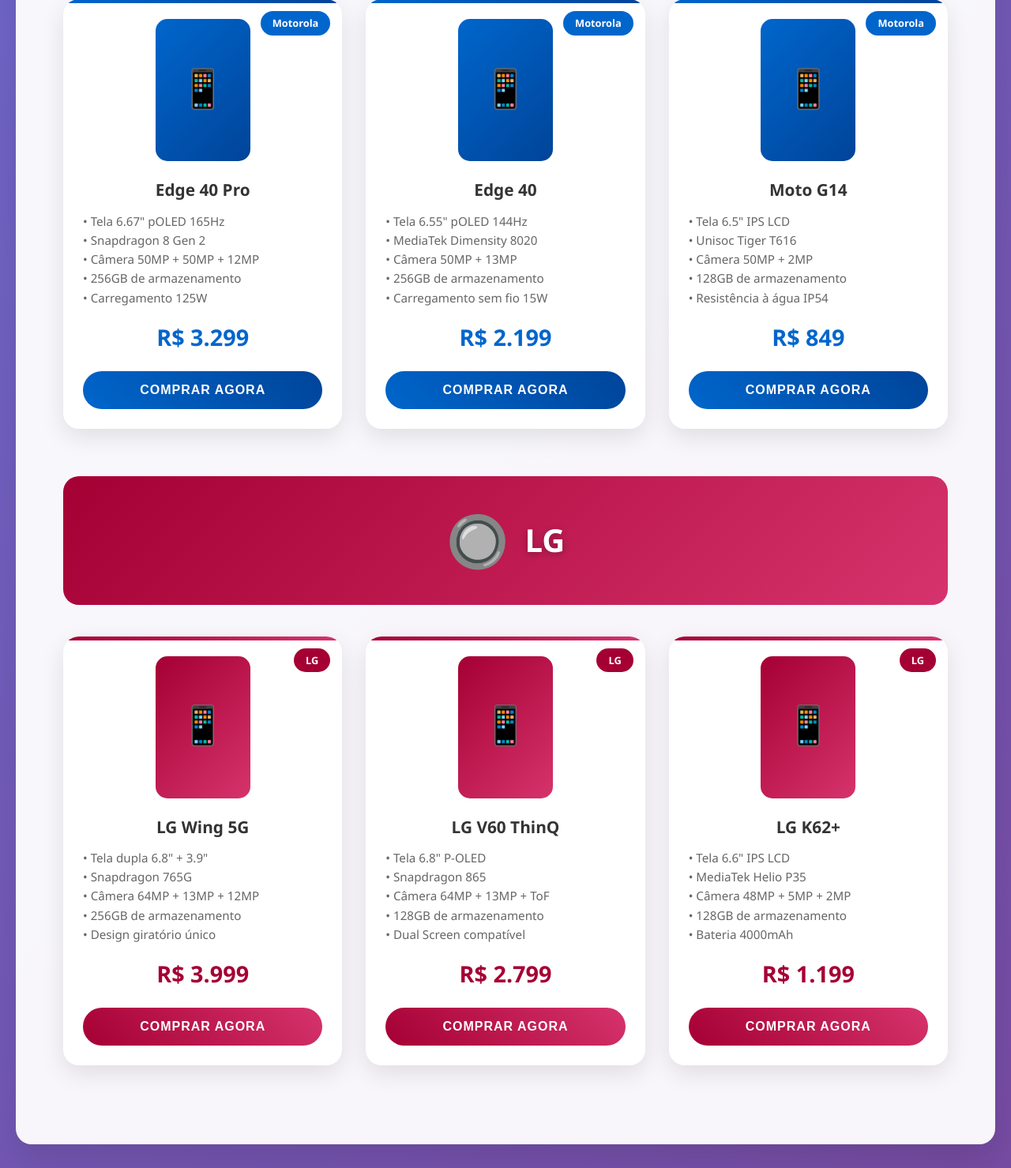
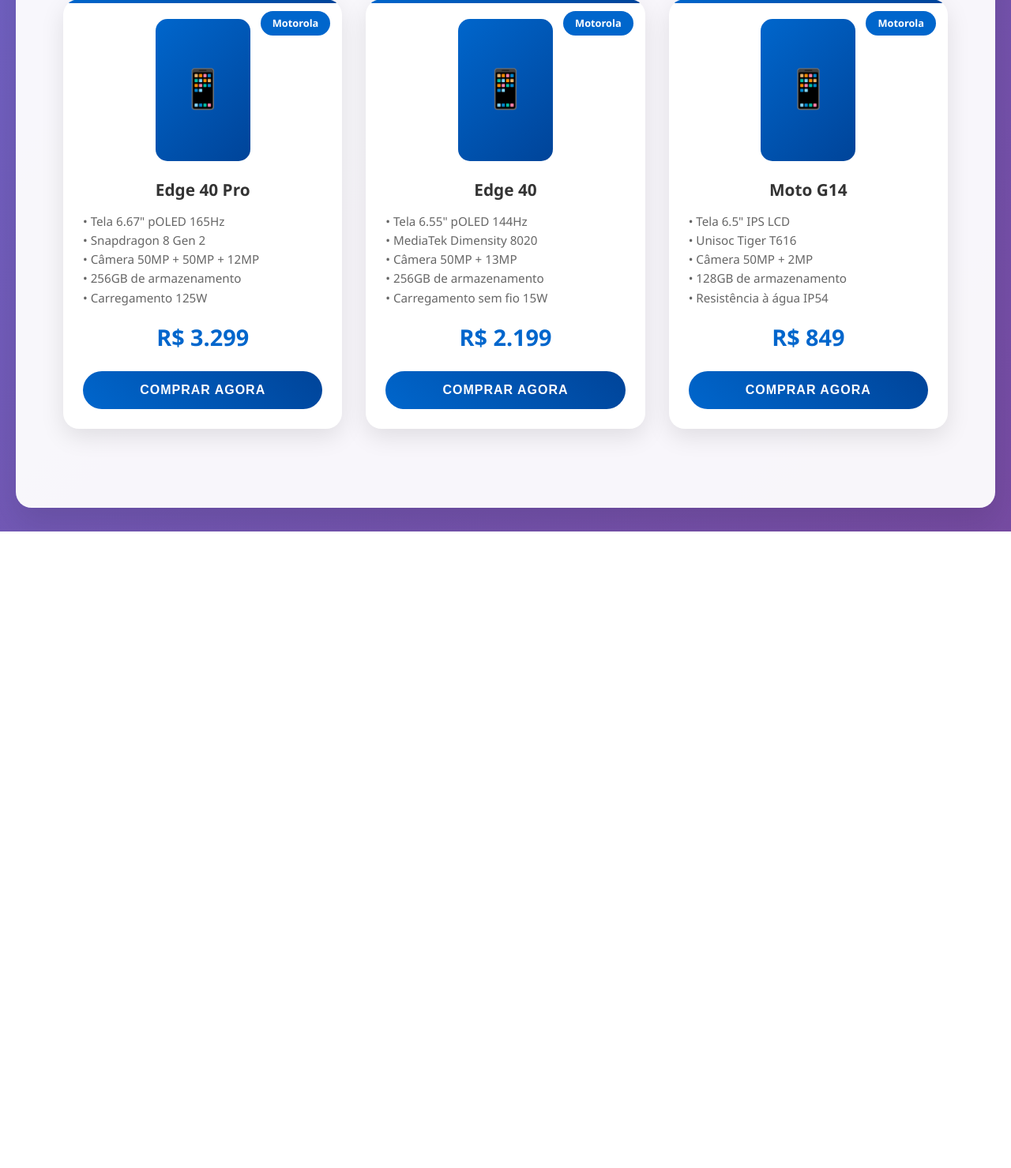
Before and after one commit to gustavosh1/e-commerce, a Django app: page /product/brand/ in a window 1280 px wide. Shown: the part 2877-4356 px from the top of the page at 79% size. After the commit the page ends 3550 px from the top, so only its background shows below. Run offline with Django 5.2, Linux system fonts and the light colour scheme.

Commit message:
feat: Remoção de produtos lg

```diff
--- a/LojaOnline/menu/static/css/menu.css
+++ b/LojaOnline/menu/static/css/menu.css
@@ -329,10 +329,6 @@
   background: linear-gradient(45deg, #004cff, #0066ff);
   color: white;
 }
-.brand_lg {
-  background: linear-gradient(45deg, #a50034, #d4003a);
-  color: white;
-}
 
 .brand_info {
   padding: 20px;
--- a/LojaOnline/menu/templates/header/header.html
+++ b/LojaOnline/menu/templates/header/header.html
@@ -56,7 +56,6 @@
                             <li><a href="{% url 'smartphones_marca' 'samsung' %}">📱 Samsung</a></li>
                             <li><a href="{% url 'smartphones_marca' 'xiaomi' %}">🔥 Xiaomi</a></li>
                             <li><a href="{% url 'smartphones_marca' 'motorola' %}">⚡ Motorola</a></li>
-                            <li><a href="{% url 'smartphones_marca' 'lg' %}">📺 LG</a></li>
                         </ul>
                     </li>
                     <li>
--- a/LojaOnline/product/static/css/brand.css
+++ b/LojaOnline/product/static/css/brand.css
@@ -138,14 +138,6 @@
   background: linear-gradient(135deg, #0066cc, #004499);
 }
 
-.lg_header {
-  background: linear-gradient(135deg, #a50034, #d6336c);
-  color: white;
-}
-.lg_header::before {
-  background: linear-gradient(135deg, #a50034, #d6336c);
-}
-
 .brand_logo {
   font-size: 4em;
   font-weight: 900;
@@ -194,9 +186,6 @@
 .motorola_card::before {
   background: linear-gradient(45deg, #0066cc, #004499);
 }
-.lg_card::before {
-  background: linear-gradient(45deg, #a50034, #d6336c);
-}
 
 .product_card:hover {
   transform: translateY(-10px);
@@ -227,9 +216,6 @@
 }
 .motorola_image {
   background: linear-gradient(135deg, #0066cc, #004499);
-}
-.lg_image {
-  background: linear-gradient(135deg, #a50034, #d6336c);
 }
 
 .product_image::after {
@@ -283,9 +269,6 @@
 .motorola_price {
   color: #0066cc;
 }
-.lg_price {
-  color: #a50034;
-}
 
 .product_price .old_price {
   font-size: 0.7em;
@@ -320,9 +303,6 @@
 .motorola_btn {
   background: linear-gradient(45deg, #0066cc, #004499);
 }
-.lg_btn {
-  background: linear-gradient(45deg, #a50034, #d6336c);
-}
 
 .buy_btn:hover {
   transform: translateY(-2px);
@@ -351,9 +331,6 @@
 }
 .motorola_badge {
   background: #0066cc;
-}
-.lg_badge {
-  background: #a50034;
 }
 
 @media (max-width: 768px) {
--- a/LojaOnline/product/templates/brands/brand.html
+++ b/LojaOnline/product/templates/brands/brand.html
@@ -20,7 +20,6 @@
             <button class="tab-btn" onclick="showBrand('samsung')">📱 Samsung</button>
             <button class="tab-btn" onclick="showBrand('xiaomi')">⚡ Xiaomi</button>
             <button class="tab-btn" onclick="showBrand('motorola')">📡 Motorola</button>
-            <button class="tab-btn" onclick="showBrand('lg')">🔘 LG</button>
         </div>
     </div>
 -->
@@ -241,60 +240,6 @@
                     </div>
                 </div>
             </div>
-
-            <!-- LG -->
-            <div class="brand_section" data-brand="lg">
-                <div class="brand_header lg_header">
-                    <div class="brand_logo">🔘</div>
-                    <div class="brand_title">LG</div>
-                </div>
-                <div class="products_grid">
-                    <div class="product_card lg_card">
-                        <div class="brand_badge lg_badge">LG</div>
-                        <div class="product_image lg_image"></div>
-                        <h3 class="product_name">LG Wing 5G</h3>
-                        <div class="product_specs">
-                            • Tela dupla 6.8" + 3.9"<br>
-                            • Snapdragon 765G<br>
-                            • Câmera 64MP + 13MP + 12MP<br>
-                            • 256GB de armazenamento<br>
-                            • Design giratório único
-                        </div>
-                        <div class="product_price lg_price">R$ 3.999</div>
-                        <button class="buy_btn lg_btn" onclick="buyProduct('LG Wing 5G')">Comprar Agora</button>
-                    </div>
-
-                    <div class="product_card lg_card">
-                        <div class="brand_badge lg_badge">LG</div>
-                        <div class="product_image lg_image"></div>
-                        <h3 class="product_name">LG V60 ThinQ</h3>
-                        <div class="product_specs">
-                            • Tela 6.8" P-OLED<br>
-                            • Snapdragon 865<br>
-                            • Câmera 64MP + 13MP + ToF<br>
-                            • 128GB de armazenamento<br>
-                            • Dual Screen compatível
-                        </div>
-                        <div class="product_price lg_price">R$ 2.799</div>
-                        <button class="buy_btn lg_btn" onclick="buyProduct('LG V60 ThinQ')">Comprar Agora</button>
-                    </div>
-
-                    <div class="product_card lg_card">
-                        <div class="brand_badge lg_badge">LG</div>
-                        <div class="product_image lg_image"></div>
-                        <h3 class="product_name">LG K62+</h3>
-                        <div class="product_specs">
-                            • Tela 6.6" IPS LCD<br>
-                            • MediaTek Helio P35<br>
-                            • Câmera 48MP + 5MP + 2MP<br>
-                            • 128GB de armazenamento<br>
-                            • Bateria 4000mAh
-                        </div>
-                        <div class="product_price lg_price">R$ 1.199</div>
-                        <button class="buy_btn lg_btn" onclick="buyProduct('LG K62+')">Comprar Agora</button>
-                    </div>
-                </div>
-            </div>
         </div>
     </div>
 
```
Also changed, not shown: LojaOnline/menu/templates/menu/menu.html (+0 -8 lines).
